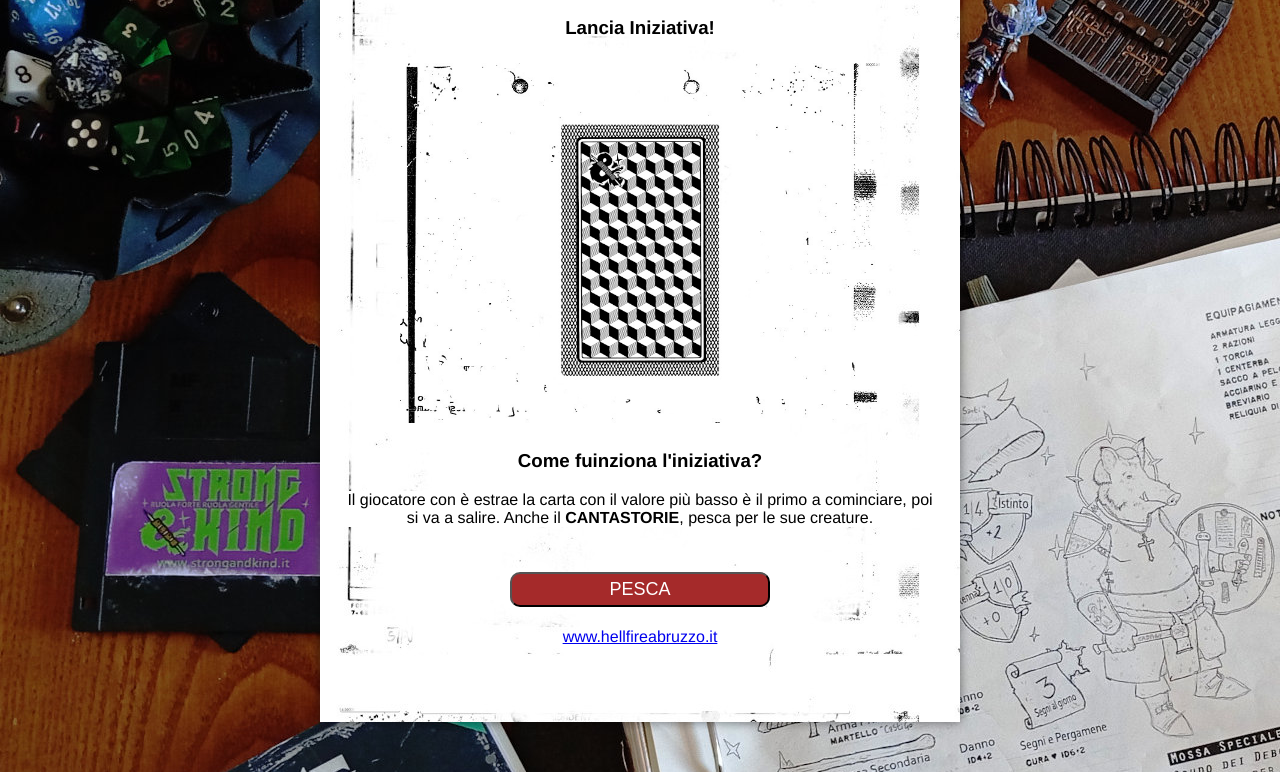
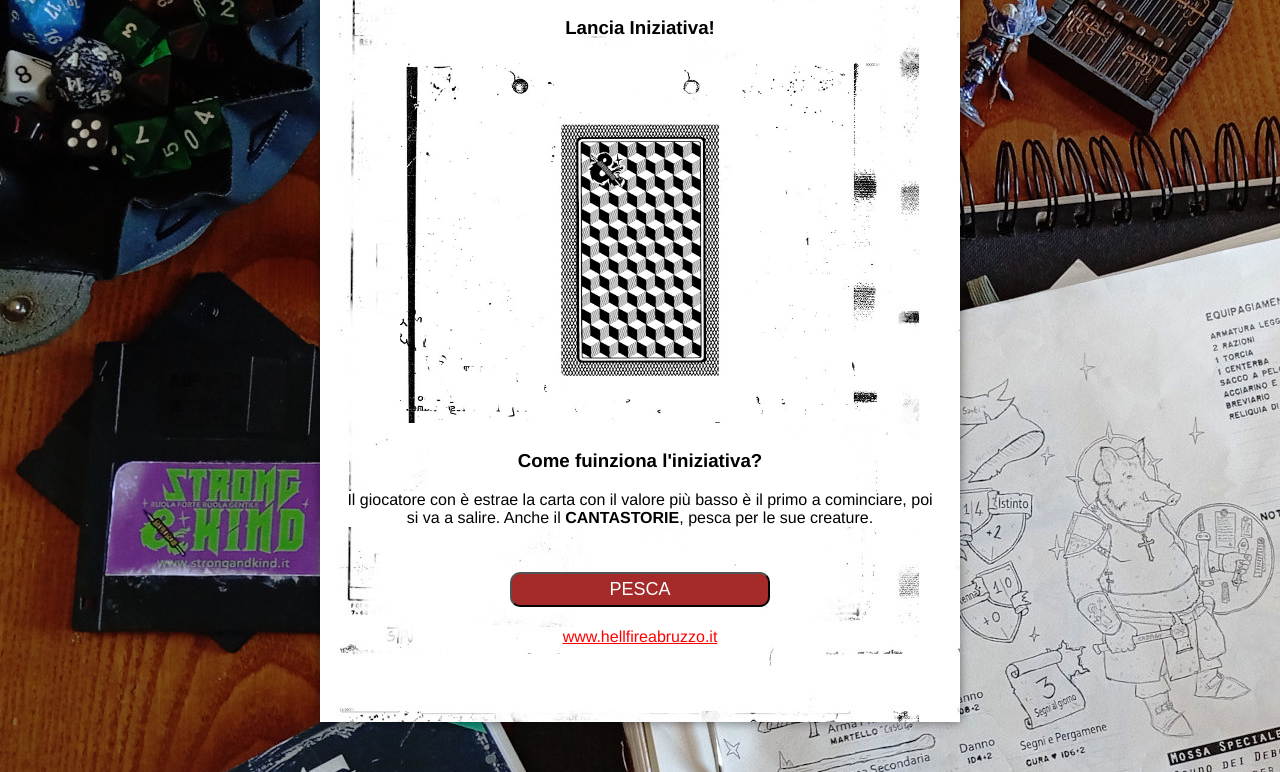
Before and after one commit to mattiabascelli/generatore_iniziativa, a plain HTML site: page index.html in a window 1280 px wide. Shown: the part 162-934 px from the top of the page. Drawn offline with Linux system fonts and the light colour scheme.

Commit message:
Add files via upload

```diff
--- a/stile.css
+++ b/stile.css
@@ -2,6 +2,13 @@ body {
     background: url('img/sfondo.jpg') fixed;
 }
 
+a {
+    color: red;
+}
+
+a:hover {
+    color:brown;
+}
 .foglio {
     font-family: 'Franklin Gothic Medium', 'Arial Narrow', Arial, sans-serif;
     text-align: center;
```
